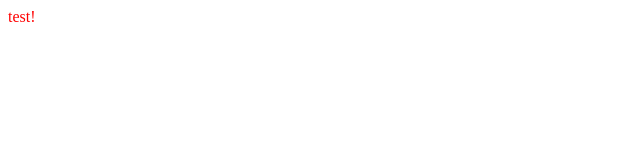
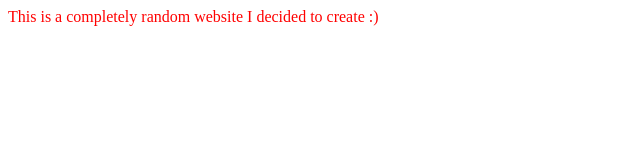
Before and after one commit to MintSplash60529/first-github-project, a plain HTML site: page index.html in a window 1280 px wide. Shown: the whole page, without its empty margins (0-640 px from the left). Drawn offline with Linux system fonts and the light colour scheme.

Commit message:
Changed Text

```diff
--- a/index.html
+++ b/index.html
@@ -8,6 +8,6 @@
     <link rel="stylesheet" href="styles.css">
 </head>
 <body>
-    test!
+    This is a completely random website I decided to create :)
 </body>
 </html>
```
